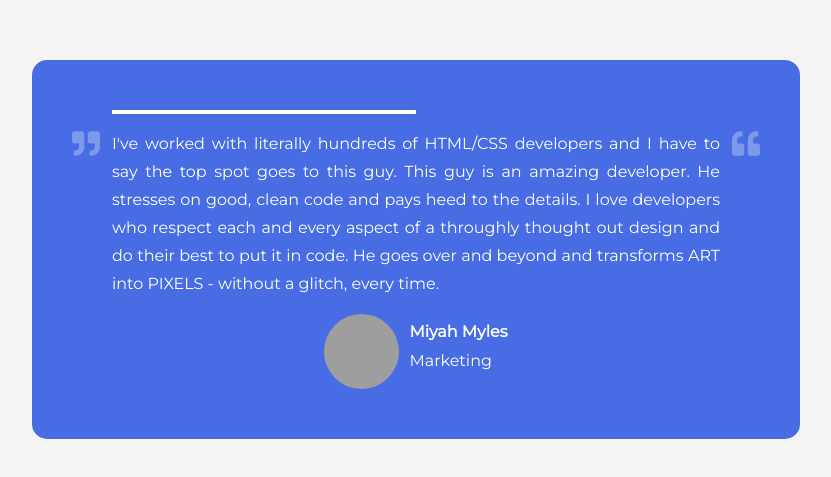
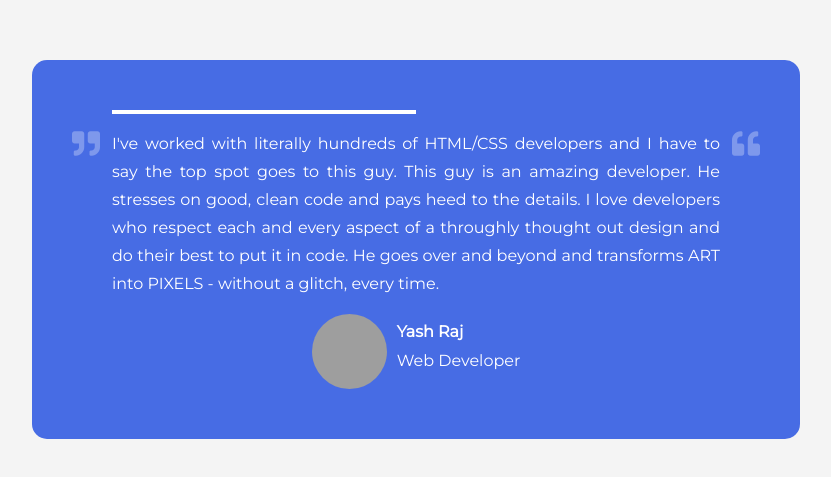
Before and after one commit to the-coderYash/Progress-Bar, a plain HTML site: page index.html in a window 1280 px wide. Shown: the part 151-628 px from the top of the page, without its empty margins (224-1055 px from the left). Drawn offline with Linux system fonts and the light colour scheme; grey boxes are pictures that could not be loaded; a script that the page names is missing.

Commit message:
//Page enhanced

```diff
--- a/index.html
+++ b/index.html
@@ -28,8 +28,8 @@
                               <img src="https://images.unsplash.com/photo-1511367461989-f85a21fda167?q=80&w=1931&auto=format&fit=crop&ixlib=rb-4.0.3&ixid=M3wxMjA3fDB8MHxwaG90by1wYWdlfHx8fGVufDB8fHx8fA%3D%3D"
                                         alt="user" class="user-image" />
                               <div class="user-details">
-                                        <h4 class="username">Miyah Myles</h4>
-                                        <p class="role">Marketing</p>
+                                        <h4 class="username">Yash Raj</h4>
+                                        <p class="role">Web Developer</p>
                               </div>
                     </div>
           </div>
```
